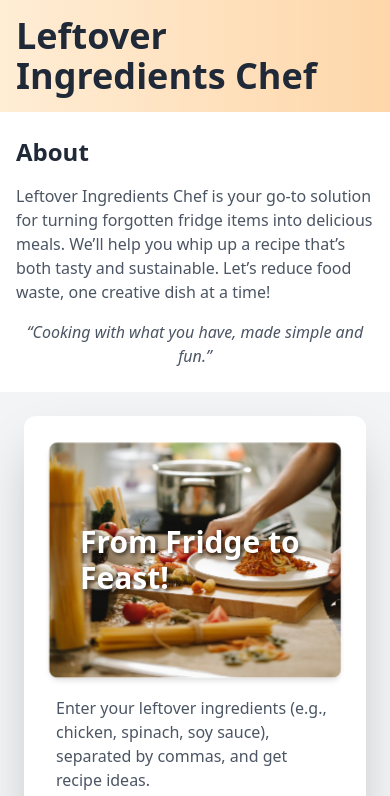
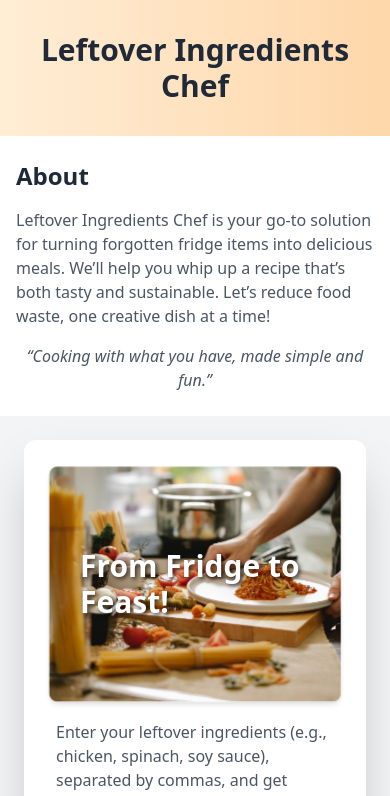
Before and after one commit to dogbatsepk/leftover-chef, a website: page index.html in a window 390 px wide. Shown: the top 796 px of the page. Drawn offline with nearby package versions, Linux system fonts and the light colour scheme.

Commit message:
Ensure 'Leftover Ingredients Chef' heading is centered on mobile and desktop

```diff
--- a/index.html
+++ b/index.html
@@ -43,6 +43,11 @@
     .navbar {
       background: linear-gradient(90deg, #ffedd5, #fed7aa);
     }
+    /* Ensure navbar heading is centered on all devices */
+    .navbar .flex {
+      justify-content: center;
+      text-align: center;
+    }
     /* Custom container styling */
     .main-container {
       max-width: 600px;
@@ -64,6 +69,19 @@
       justify-content: center;
       color: #6b7280;
       font-size: 1.5rem;
+    }
+    /* Mobile adjustments */
+    @media (max-width: 640px) { /* Tailwind's 'sm' breakpoint */
+      .navbar .flex {
+        flex-direction: column;
+        align-items: center;
+        padding: 1rem;
+      }
+      .navbar h1 {
+        font-size: 1.875rem; /* Adjust to text-3xl for mobile */
+        line-height: 2.25rem;
+        text-align: center;
+      }
     }
   </style>
 </head>
```
